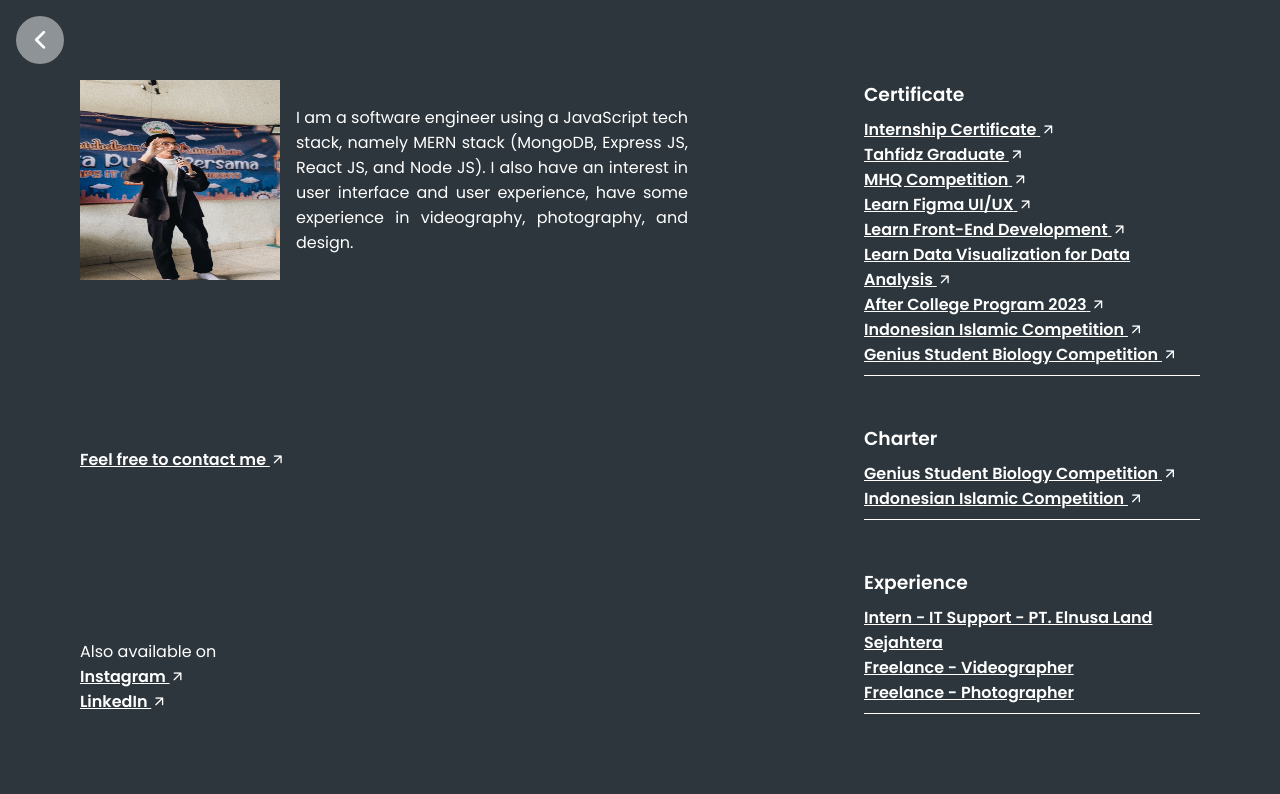
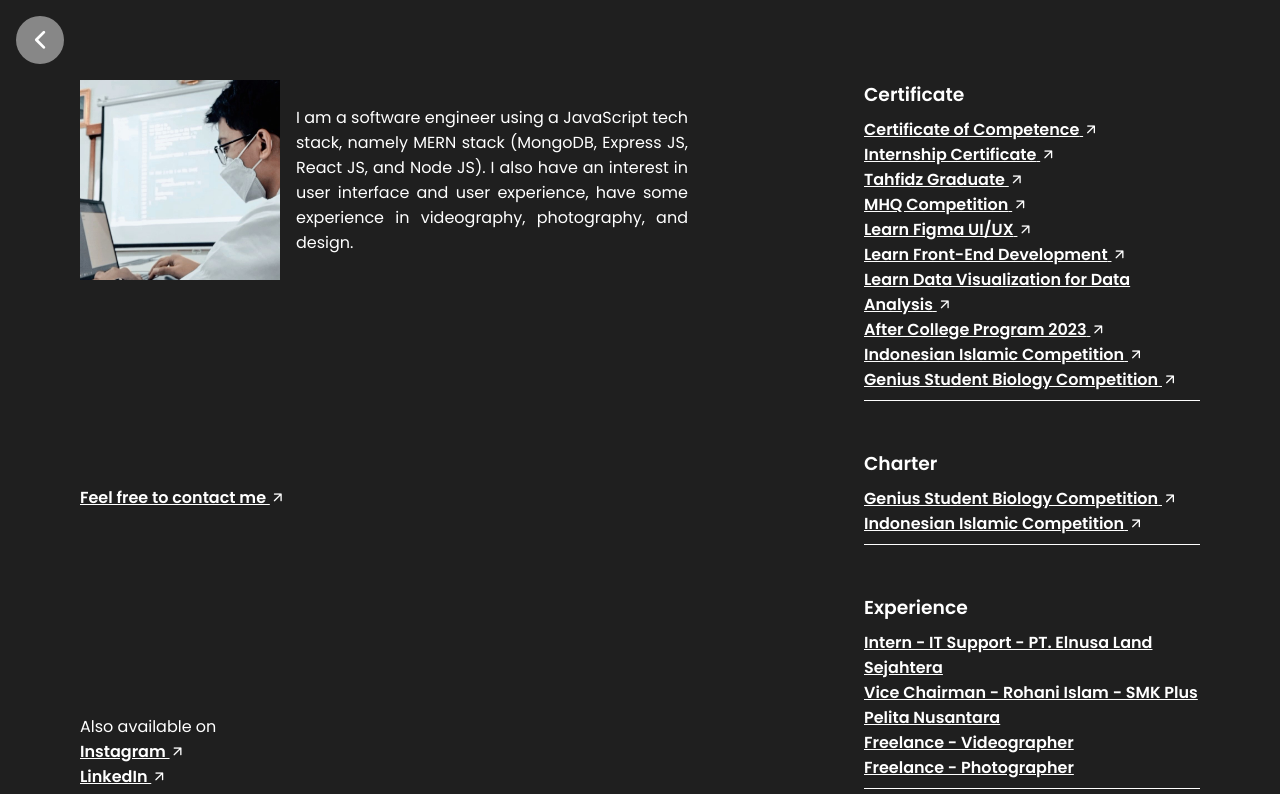
Before and after one commit to akbarrn/akbarrn-personal-website, a React (Create React App) app: page /me in a window 1280 px wide. Shown: the top 794 px of the page. Built offline with nearby package versions, Linux system fonts and the light colour scheme.

Commit message:
Add files via upload

```diff
--- a/src/App.css
+++ b/src/App.css
@@ -1,8 +1,7 @@
 @import url("https://fonts.googleapis.com/css2?family=Poppins:ital,wght@0,400;0,600;1,900&display=swap");
 
 :root {
-  /* --primary-color: #1f1f1f; */
-  --primary-color: #2c363c;
+  --primary-color: #1f1f1f;
   --secondary-color: #000000;
   --font-size-typography: 800;
   --font-style-typography: italic;
--- a/src/components/about/About.jsx
+++ b/src/components/about/About.jsx
@@ -6,11 +6,11 @@ const About = () => {
   return (
     <section className="about" id="about">
       <div className="about__container">
-        <div className="about__typography">
+        {/* <div className="about__typography">
           <span>about me</span>
           <span>about me</span>
           <span>about me</span>
-        </div>
+        </div> */}
         <div className="about__text">
           <span>
             Hello! I am Akbar, I am passionate about
--- a/src/components/moreInfoMe/MoreInfo.jsx
+++ b/src/components/moreInfoMe/MoreInfo.jsx
@@ -1,7 +1,7 @@
 import React from "react";
 import { motion, useScroll, useTransform } from "framer-motion";
 
-import picture from "../../assets/foto.jpg";
+import picture from "../../assets/profileIma.jpg";
 
 import "./moreInfo.css";
 import { Link } from "react-router-dom";
@@ -56,7 +56,15 @@ const MoreInfo = () => {
               <a
                 target="_blank"
                 rel="noreferrer noopener"
-                href="https://drive.google.com/file/d/1TJVLlAU3Ir4gZm3XwSVcGF4hBO4svS9G/view?usp=sharing"
+                href="https://drive.google.com/file/d/1buqROpB1BN1VrzVPTM-7hhIeO7lyEWxQ/view?usp=sharing"
+              >
+                Certificate of Competence{" "}
+                <i class="uil uil-arrow-up-right"></i>
+              </a>
+              <a
+                target="_blank"
+                rel="noreferrer noopener"
+                href="https://drive.google.com/file/d/1CP1YIARdlg8JK-B4vdlBF7ICQv-zthvq/view?usp=sharing"
               >
                 Internship Certificate{" "}
                 <i class="uil uil-arrow-up-right"></i>
@@ -155,6 +163,9 @@ const MoreInfo = () => {
                 Intern - IT Support - PT. Elnusa Land Sejahtera{" "}
               </a>
               <a>
+                Vice Chairman - Rohani Islam - SMK Plus Pelita Nusantara{" "}
+              </a>
+              <a>
                 Freelance - Videographer{" "}
               </a>
               <a>
```
Also changed, not shown: 1 other file (tests, documents, lock files or other folders).
